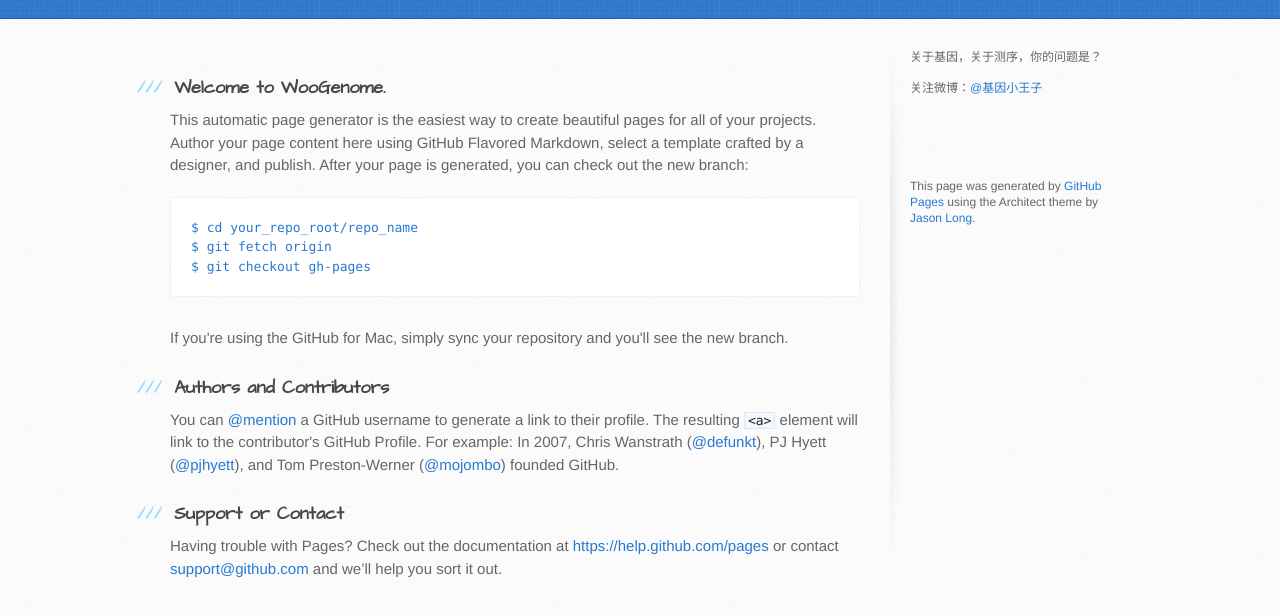
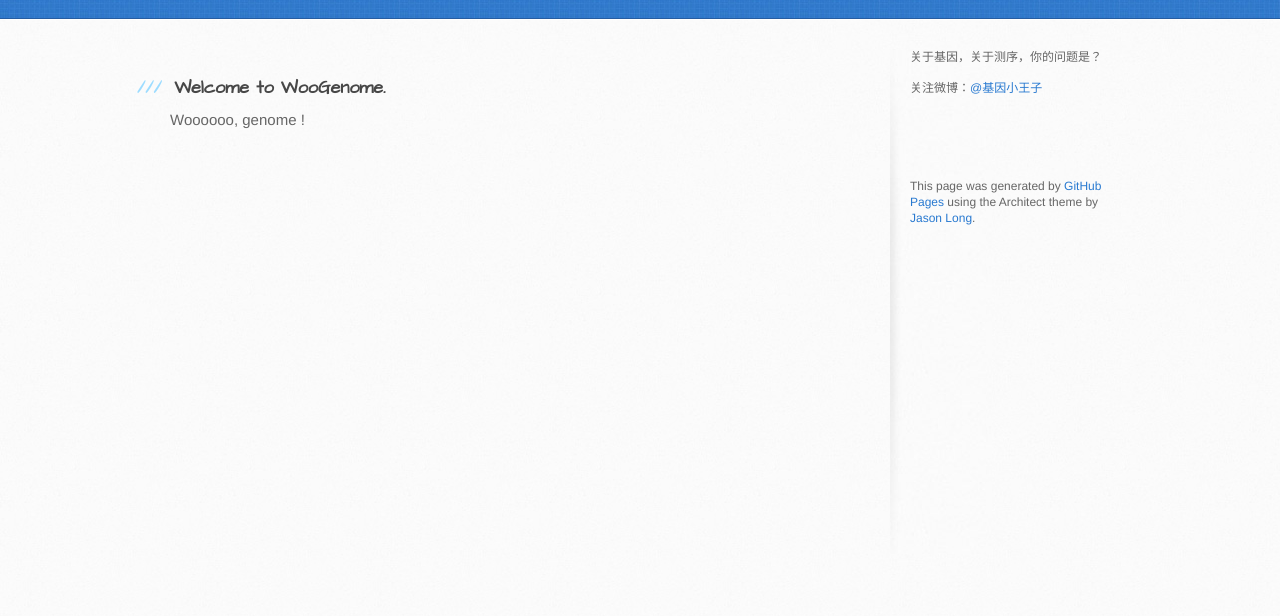
Before and after one commit to WooGenome/woogenome.github.io, a plain HTML site: page index.html in a window 1280 px wide. Shown: the part 182-798 px from the top of the page. Drawn offline with Linux system fonts and the light colour scheme.

Commit message:
Update index.html

```diff
--- a/index.html
+++ b/index.html
@@ -31,25 +31,9 @@
           <h3>
 <a id="welcome-to-github-pages" class="anchor" href="#welcome-to-github-pages" aria-hidden="true"><span class="octicon octicon-link"></span></a>Welcome to WooGenome.</h3>
 
-<p>This automatic page generator is the easiest way to create beautiful pages for all of your projects. Author your page content here using GitHub Flavored Markdown, select a template crafted by a designer, and publish. After your page is generated, you can check out the new branch:</p>
-
-<pre><code>$ cd your_repo_root/repo_name
-$ git fetch origin
-$ git checkout gh-pages
-</code></pre>
-
-<p>If you're using the GitHub for Mac, simply sync your repository and you'll see the new branch.</p>
+<p>Woooooo, genome !</p>
 
 
-<h3>
-<a id="authors-and-contributors" class="anchor" href="#authors-and-contributors" aria-hidden="true"><span class="octicon octicon-link"></span></a>Authors and Contributors</h3>
-
-<p>You can <a href="https://github.com/blog/821" class="user-mention">@mention</a> a GitHub username to generate a link to their profile. The resulting <code>&lt;a&gt;</code> element will link to the contributor's GitHub Profile. For example: In 2007, Chris Wanstrath (<a href="https://github.com/defunkt" class="user-mention">@defunkt</a>), PJ Hyett (<a href="https://github.com/pjhyett" class="user-mention">@pjhyett</a>), and Tom Preston-Werner (<a href="https://github.com/mojombo" class="user-mention">@mojombo</a>) founded GitHub.</p>
-
-<h3>
-<a id="support-or-contact" class="anchor" href="#support-or-contact" aria-hidden="true"><span class="octicon octicon-link"></span></a>Support or Contact</h3>
-
-<p>Having trouble with Pages? Check out the documentation at <a href="https://help.github.com/pages">https://help.github.com/pages</a> or contact <a href="mailto:support@github.com">support@github.com</a> and we’ll help you sort it out.</p>
         </section>
 
         <aside id="sidebar">
```
